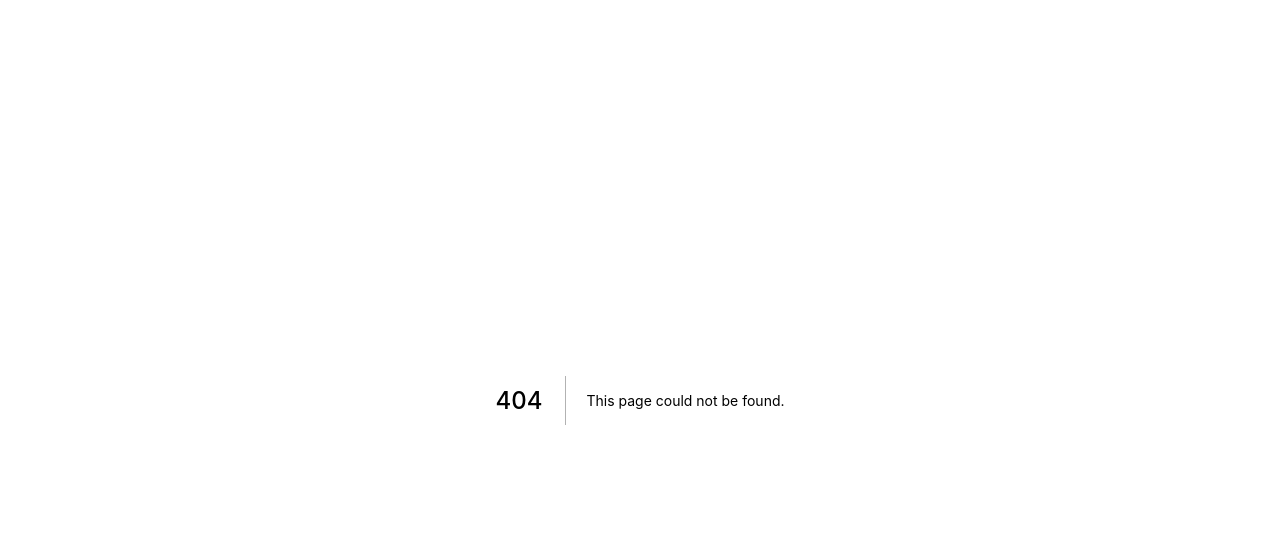
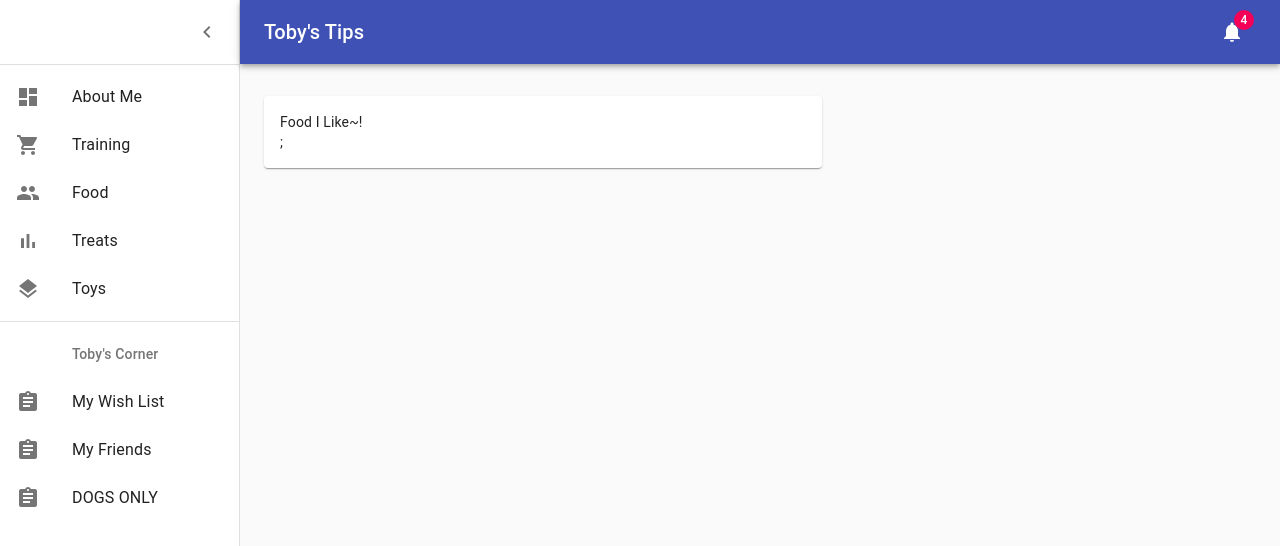
Before and after one commit to ErikBean/nextjs-toby, a Next.js app: page /food in a window 1280 px wide. Before the commit this address had no page. Shown: the top 546 px of the page. Built offline with nearby package versions, Linux system fonts and the light colour scheme.

Commit message:
augh mui omg wtf

```diff
--- /dev/null
+++ b/pages/_app.js
@@ -0,0 +1,13 @@
+// import App from 'next/app'
+
+import Dashboard from '../src/Dashboard';
+
+function MyApp({ Component, pageProps }) {
+  return (
+    <Dashboard>
+      <Component {...pageProps} />;
+    </Dashboard>
+  );
+}
+
+export default MyApp;
--- /dev/null
+++ b/pages/food.js
@@ -0,0 +1,12 @@
+export default function Food() {
+  return (
+    <>
+      <div className="container">Food I Like~!</div>
+      <style jsx>{`
+        .container {
+          display: inline-block;
+        }
+      `}</style>
+    </>
+  );
+}
--- a/src/Dashboard.js
+++ b/src/Dashboard.js
@@ -81,6 +81,8 @@ const useStyles = makeStyles((theme) => ({
   appBarSpacer: theme.mixins.toolbar,
   content: {
     flexGrow: 1,
+    float: 'right',
+    maxWidth: '800px',
     height: '100vh',
     overflow: 'auto',
   },
@@ -94,9 +96,6 @@ const useStyles = makeStyles((theme) => ({
     overflow: 'auto',
     flexDirection: 'column',
   },
-  fixedHeight: {
-    height: 240,
-  },
 }));
 
 export default function Dashboard({ children }) {
@@ -108,7 +107,6 @@ export default function Dashboard({ children }) {
   const handleDrawerClose = () => {
     setOpen(false);
   };
-  const fixedHeightPaper = clsx(classes.paper, classes.fixedHeight);
 
   return (
     <div className={classes.root}>
@@ -168,7 +166,7 @@ export default function Dashboard({ children }) {
         <Container maxWidth="lg" className={classes.container}>
           <Grid container spacing={3}>
             <Grid item xs={12} md={8} lg={9}>
-              <Paper className={fixedHeightPaper}>{children}</Paper>
+              <Paper className={classes.paper}>{children}</Paper>
             </Grid>
           </Grid>
         </Container>
```
